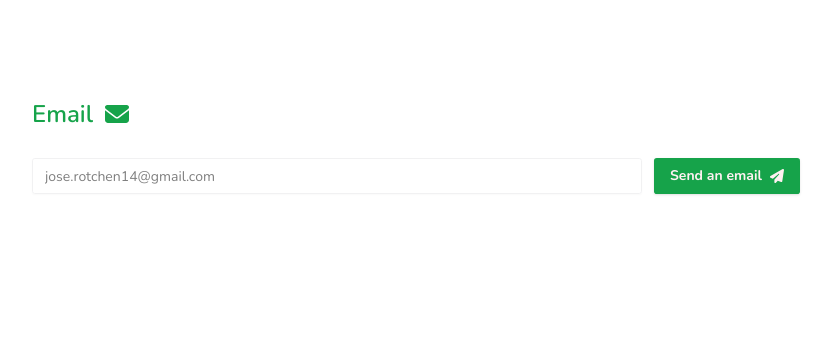
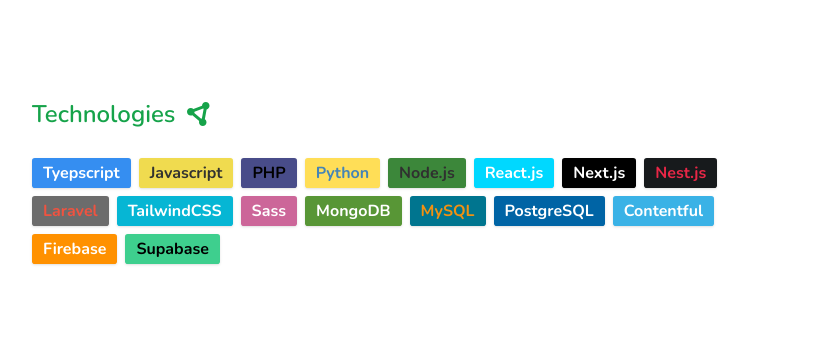
Before and after one commit to joserot/porfolio-page, a Next.js app: page /en in a window 1280 px wide. Shown: the part 2001-2350 px from the top of the page, without its empty margins (224-1055 px from the left). Before the commit the page ends 2235 px from the top, so only its background shows below. Built offline with nearby package versions, Linux system fonts and the light colour scheme.

Commit message:
tecnologias agregadas

```diff
--- /dev/null
+++ b/src/app/[lang]/(home)/components/technoligies.tsx
@@ -0,0 +1,153 @@
+import { FontAwesomeIcon } from "@fortawesome/react-fontawesome";
+import { faCircleNodes } from "@fortawesome/free-solid-svg-icons";
+import { Badge } from "@/components/ui/badge";
+
+const technologiesList = [
+  {
+    name: "Tyepscript",
+    color: "#358ef1",
+    text: "#fff",
+  },
+  {
+    name: "Javascript",
+    color: "#F0DB4F",
+    text: "#323330",
+  },
+  {
+    name: "PHP",
+    color: "#484C89",
+    text: "#000000",
+  },
+  {
+    name: "Python",
+    color: "#ffde57",
+    text: "#4584b6",
+  },
+  {
+    name: "Node.js",
+    color: "#3c873a",
+    text: "#303030",
+  },
+  {
+    name: "React.js",
+    color: "#00d8ff",
+    text: "#fff",
+  },
+  {
+    name: "Next.js",
+    color: "#000",
+    text: "#fff",
+  },
+  {
+    name: "Nest.js",
+    color: "#171A1C",
+    text: "#E92747",
+  },
+  {
+    name: "Laravel",
+    color: "#6c6c6c",
+    text: "#f05340",
+  },
+  {
+    name: "TailwindCSS",
+    color: "#06b6d4",
+    text: "#fff",
+  },
+  {
+    name: "Sass",
+    color: "#c69",
+    text: "#fff",
+  },
+  {
+    name: "MongoDB",
+    color: "#589636",
+    text: "#fff",
+  },
+  {
+    name: "MySQL",
+    color: "#00758F",
+    text: "#F29111",
+  },
+  {
+    name: "PostgreSQL",
+    color: "#0064a5",
+    text: "#fff",
+  },
+  {
+    name: "Contentful",
+    color: "#3ab2e6",
+    text: "#fff",
+  },
+  {
+    name: "Firebase",
+    color: "#FF9100",
+    text: "#fff",
+  },
+  {
+    name: "Supabase",
+    color: "#3ecf8e",
+    text: "#000",
+  },
+];
+
+interface Props {
+  lang: Lang;
+}
+
+export default async function Technologies({ lang }: Props) {
+  const dictionary = await import(`@/app/dictionaries/${lang}.json`);
+
+  return (
+    <article
+      className="
+            flex
+            flex-col
+            items-center
+            justify-center
+            "
+    >
+      <div
+        className="
+            w-11/12
+            max-w-3xl
+            flex
+            flex-col
+            items-start
+            justify-start
+            gap-5
+            py-5
+            md:py-10
+
+            "
+      >
+        <div className="flex items-center gap-3 mb-2">
+          <h2 className="text-xl md:text-2xl font-semibold text-primary">
+            {dictionary.technologiesTitle}
+          </h2>
+          <FontAwesomeIcon
+            className="text-primary w-6 h-auto"
+            icon={faCircleNodes}
+          />
+        </div>
+        <div className="w-full flex gap-2 flex-wrap">
+          {technologiesList.map((technology) => {
+            console.log(technology.color);
+
+            return (
+              <Badge
+                style={{
+                  backgroundColor: technology.color,
+                  color: technology.text,
+                }}
+                className={`md:text-base font-bold hover:scale-105 transition-all duration-300 ease-in-out`}
+                key={technology.name}
+              >
+                {technology.name}
+              </Badge>
+            );
+          })}
+        </div>
+      </div>
+    </article>
+  );
+}
--- a/src/app/[lang]/(home)/page.tsx
+++ b/src/app/[lang]/(home)/page.tsx
@@ -4,6 +4,7 @@
 import Projects from "./components/projects";
 import Experience from "./components/experience";
 import Education from "./components/education";
+import Technologies from "./components/technoligies";
 
 interface Props {
   params: { lang: Lang };
@@ -17,6 +18,7 @@
       <Experience lang={lang} />
       <Education lang={lang} />
       <Projects lang={lang} />
+      <Technologies lang={lang} />
       <Footer lang={lang} />
     </main>
   );
--- a/src/app/dictionaries/en.json
+++ b/src/app/dictionaries/en.json
@@ -115,5 +115,6 @@
       "type": "landing"
     }
   ],
+  "technologiesTitle": "Technologies",
   "sendEmail": "Send an email"
 }
--- a/src/app/dictionaries/es.json
+++ b/src/app/dictionaries/es.json
@@ -1,8 +1,8 @@
 {
-  "position": "Desarrollador Frontend",
-  "title": "Soy un desarrollador Full-stack especializado en Frontend con 2 años de experiencia. Mi pasión es crear aplicaciones centrándome en la usabilidad, el rendimiento y la experiencia del usuario (UX). Tengo muchas ganas de seguir creciendo y aprendiendo cada día, y mi sueño es poder crear aplicaciones que mejoren la vida de miles de personas.",
+  "position": "Desarrollador Full-stack",
+  "title": "Soy un desarrollador de Full-stack apasionado por crear experiencias de usuario innovadoras y accesibles entendiendo y/o elaborando los requerimientos e implementando la lógica de negocio. En mi rol, he contribuido al desarrollo completo de distintos proyectos, logrando funcionalidad y rendimiento de las web apps.",
   "resumeBtnText": "CV",
-  "cvLink": "https://drive.google.com/file/d/126NVokNdygCJnmXUMQRYPrU2JtDJD6tA/view?usp=sharing",
+  "cvLink": "https://drive.google.com/file/d/1baE8xw1Q6pxkjDwgwFk2fghMe2opmdgE/view?usp=sharing",
   "educationTitle": "Educación",
   "educationList": [
     {
@@ -27,15 +27,16 @@
   "experienceTitle": "Experiencia",
   "experienceList": [
     {
-      "position": "Frontend Dev",
+      "position": "Frontend / Full-stack developer",
       "company": "Reestructuración Digital",
       "startDate": "Sep 2022",
       "endDate": "Actualidad",
       "work": [
-        "Desarrollé el Frontend de Busquemostrabajo.com desde cero, además de otros proyectos similares.",
+        "Ayudé en la elaboración de requerimientos funcionales y no funcionales.",
+        "Colaboré en la creación de la documentación de distintos proyectos.",
+        "Desarrollé el Frontend y el Backend en diversos proyectos y sistemas de la empresa, colaborando con un equipo multidisciplinario.",
         "Optimicé la web para obtener la mayor puntuación posible en Google Page Speed.",
         "Incrementé la velocidad de la primera carga en un 50%.",
-        "Mejoré el SEO y accesibilidad en los proyectos en los que trabajé.",
         "Apliqué CI/CD en los proyectos en los que trabajé."
       ]
     }
@@ -44,25 +45,18 @@
   "seeProject": "Ver proyecto",
   "projectsList": [
     {
-      "title": "Profesio",
-      "description": "Encuentra un profesional en tu ciudad para la tarea que necesites",
-      "image": "/servify.gif",
+      "title": "Busquemostrabajo.com",
+      "description": "Portal de empleos donde las empresas pueden crear ofertas y darles seguimiento, asi como también los postulantes pueden ver datos de sus postulaciones, entre muchas otras funciones",
+      "image": "/busquemos-trabajo.gif",
       "technologies": [
         "Next.js",
         "React",
-        "Tailwind",
-        "TypeScript",
-        "Nest.js",
-        "MongoDB"
+        "Sass",
+        "Firebase",
+        "JavaScript",
+        "Laravel",
+        "MySQL"
       ],
-      "href": "https://servify-page.vercel.app/",
-      "type": "web"
-    },
-    {
-      "title": "Busquemostrabajo.com",
-      "description": "Portal de empleos donde las empresas pueden crear ofertas y darles seguimiento, asi como también los postulantes pueden ver datos de sus postulaciones, entre muchas otras funciones",
-      "image": "/busquemos-trabajo.gif",
-      "technologies": ["Next.js", "React", "Sass", "Firebase", "JavaScript"],
       "href": "https://www.pe.busquemostrabajo.com/",
       "type": "web"
     },
@@ -78,8 +72,30 @@
       "title": "Siempre fit",
       "description": "Cursos de entrenamiento y nutrición, retos, planes de nutrición y entrenamiento personalizados",
       "image": "/siempre-fit.gif",
-      "technologies": ["Next.js", "React", "Sass", "TypeScript"],
+      "technologies": [
+        "Next.js",
+        "React",
+        "Sass",
+        "TypeScript",
+        "Laravel",
+        "MySQL"
+      ],
       "href": "https://siempre-fit.vercel.app/",
+      "type": "web"
+    },
+    {
+      "title": "Profesio",
+      "description": "Encuentra un profesional en tu ciudad para la tarea que necesites",
+      "image": "/servify.gif",
+      "technologies": [
+        "Next.js",
+        "React",
+        "Tailwind",
+        "TypeScript",
+        "Nest.js",
+        "MongoDB"
+      ],
+      "href": "https://servify-page.vercel.app/",
       "type": "web"
     },
     {
@@ -113,5 +129,6 @@
       "type": "landing"
     }
   ],
+  "technologiesTitle": "Tecnologías",
   "sendEmail": "Enviar un email"
 }
```
